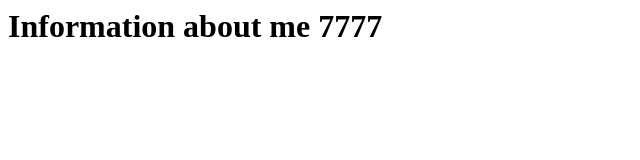
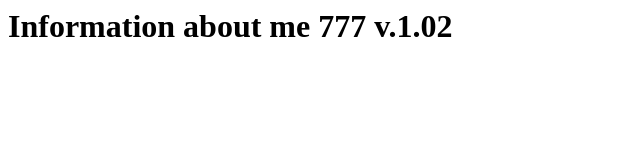
Before and after one commit to vitaliy-developer/test-project, a plain HTML site: page index.html in a window 1280 px wide. Shown: the whole page, without its empty margins (0-640 px from the left). Drawn offline with Linux system fonts and the light colour scheme.

Commit message:
change index.html

```diff
--- a/index.html
+++ b/index.html
@@ -3,6 +3,6 @@
 <title> Home adsa - About mefdsfdsfds534534534522223 </title>
 </head>
 <body>
-<h1> Information about me 7777</h1>
+<h1> Information about me 777 v.1.02</h1>
 </body>
 </html>
```
